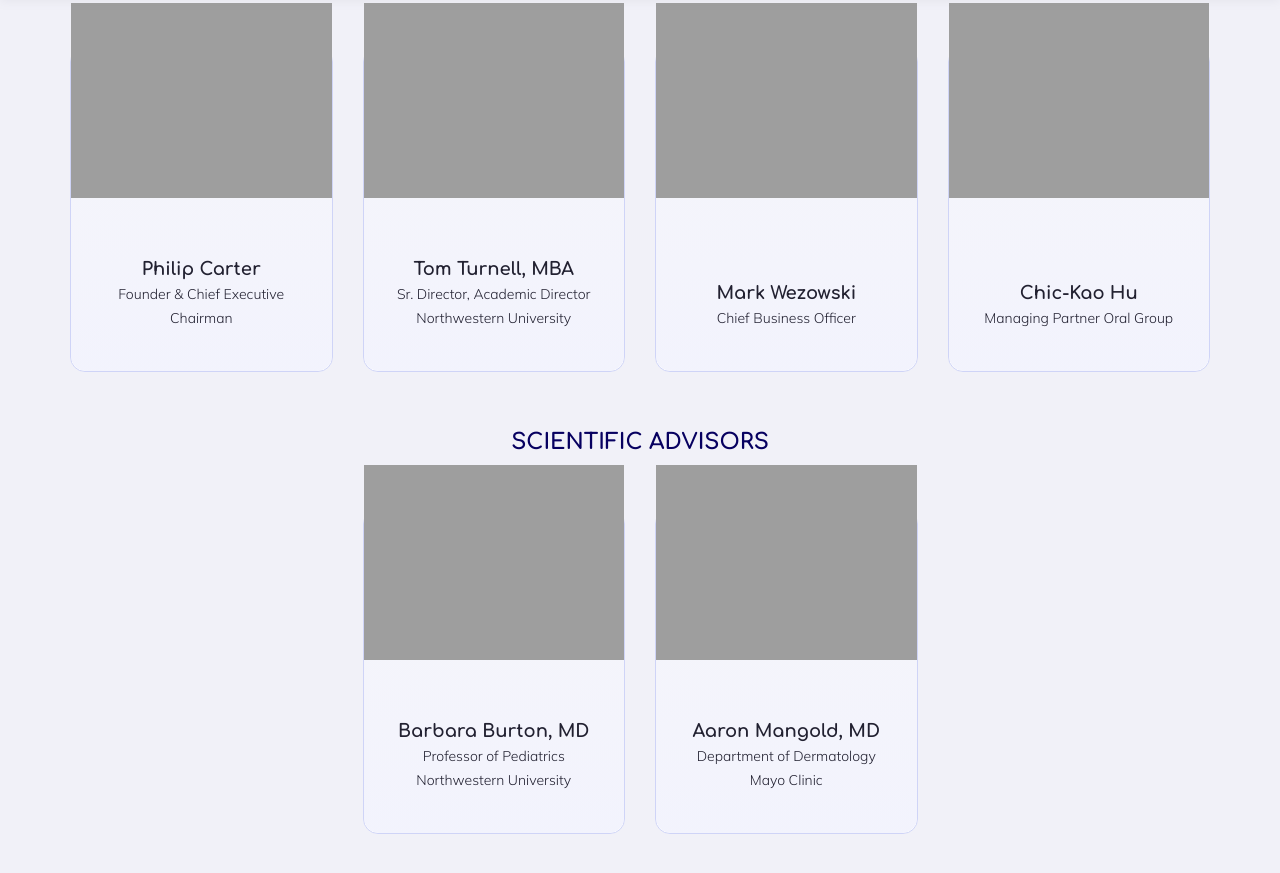
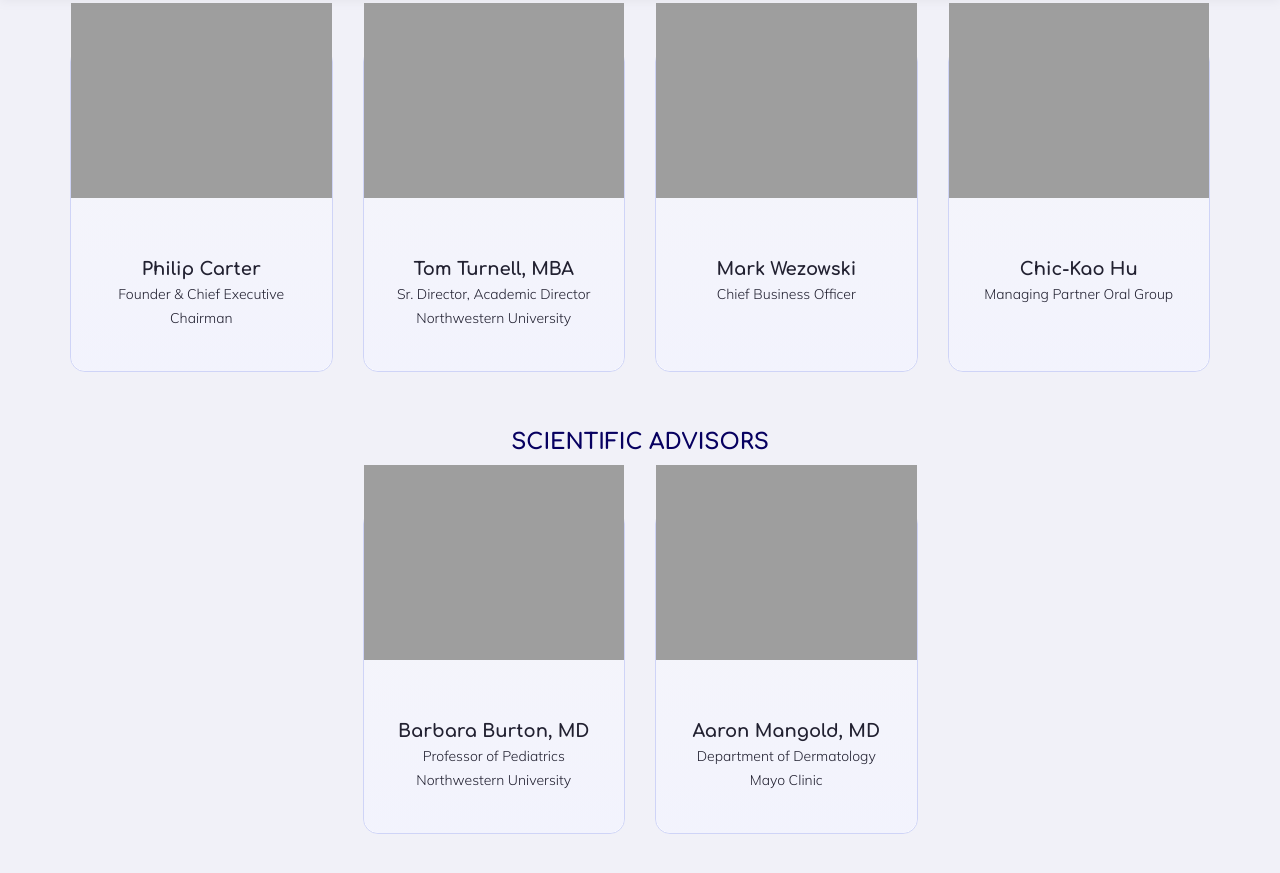
Before and after one commit to chaelpulse/vectgen, a Jekyll site: the page built from _pages/team.md, in a window 1280 px wide and 900 px high, scrolled down 1859 px. Shown: the top 873 px of the window. Built offline with Jekyll 4.4.1, drawn with Linux system fonts in a browser that asks for light colours.

```diff
--- a/_includes/team-details.html
+++ b/_includes/team-details.html
@@ -89,7 +89,7 @@
                     <img src="{{ base.url | prepend: site.url }}/assets/img/mark.png" alt="">
                     <div class="card-body">
                       <h5>Mark Wezowski</h5>
-                      <p>Chief Business Officer</p>
+                      <p>Chief Business Officer<br><br></p>
                     </div>
                 </div>
             </div>
@@ -99,7 +99,7 @@
                     <img src="{{ base.url | prepend: site.url }}/assets/img/chic.png" alt="">
                     <div class="card-body">
                       <h5>Chic-Kao Hu</h5>
-                      <p>Managing Partner Oral Group</p>
+                      <p>Managing Partner Oral Group<br><br></p>
                     </div>
                 </div>
             </div>
```
